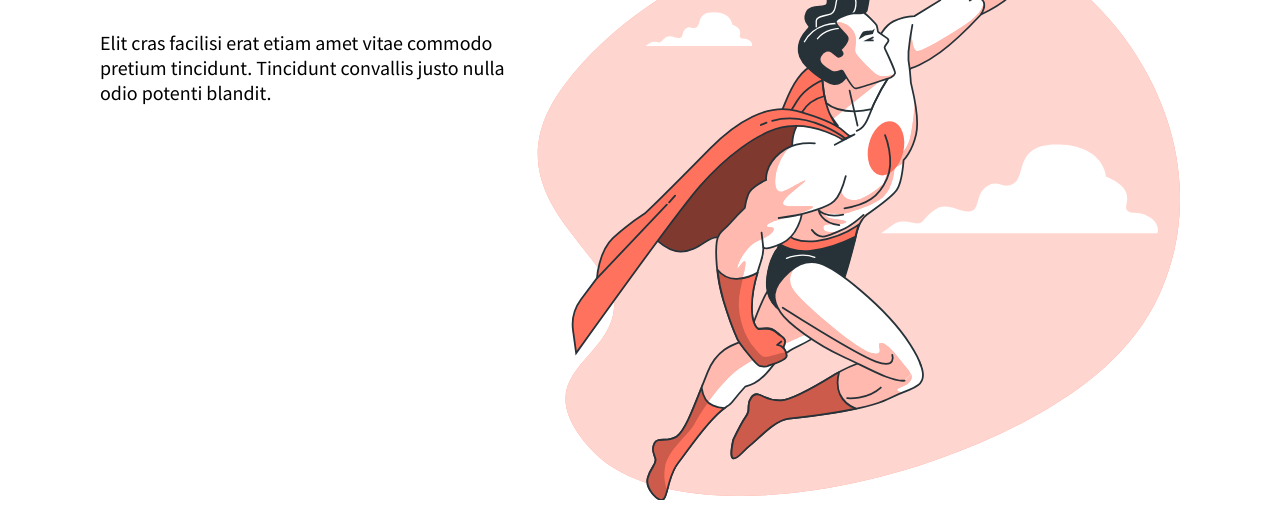
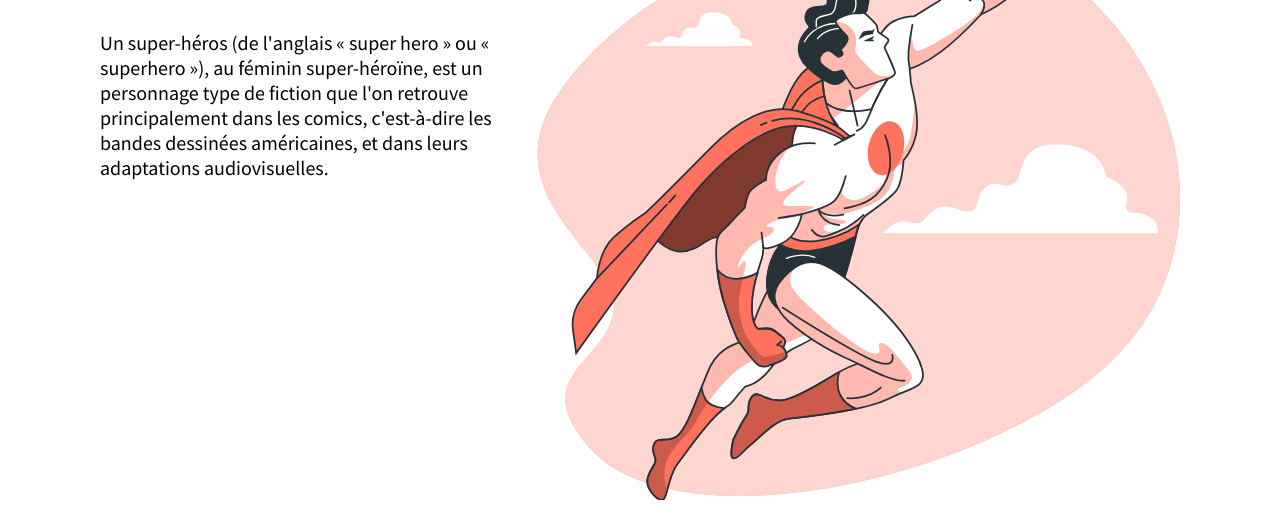
Before and after one commit to oceaneguyot1/demoJPO, a plain HTML site: page index.html in a window 1280 px wide. Shown: the part 282-800 px from the top of the page. Drawn offline with Linux system fonts and the light colour scheme.

Commit message:
Update index.html

```diff
--- a/index.html
+++ b/index.html
@@ -24,7 +24,7 @@
         <section class="presentation" id="presentation">
             <div>
                 <h1>Super-Hero</h1>
-                <p>Elit cras facilisi erat etiam amet vitae commodo pretium tincidunt. Tincidunt convallis justo nulla odio potenti blandit. </p>
+                <p>Un super-héros (de l'anglais « super hero » ou « superhero »), au féminin super-héroïne, est un personnage type de fiction que l'on retrouve principalement dans les comics, c'est-à-dire les bandes dessinées américaines, et dans leurs adaptations audiovisuelles. </p>
             </div>
             <img src="img/Superhero.svg" alt="Super-Héros">
         </section>
```
